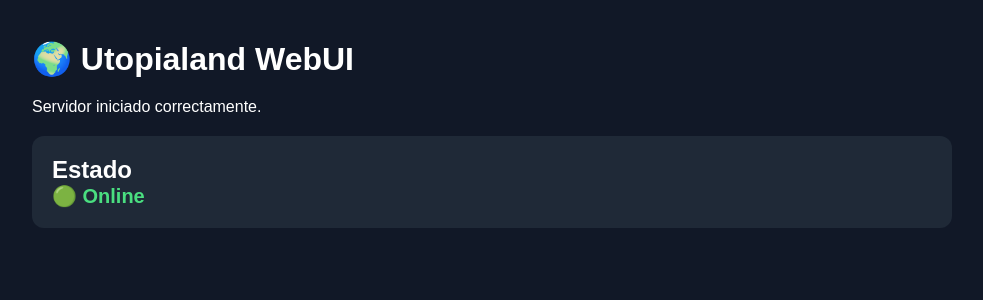
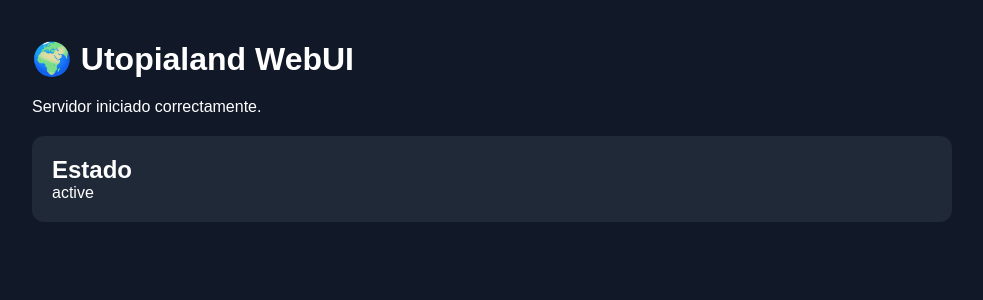
Before and after one commit to Guayarasan/utopialand-webui, a Flask app: template templates/index.html in a window 1280 px wide. Shown: the top 300 px of the page, without its empty margins (148-1131 px from the left). Run offline with Flask 3, Linux system fonts and the light colour scheme; the template is opened without the code that fills it: most values are stand-ins (such as "Sample title", 1, 10 or a date in 2020).

Commit message:
Update index.html

```diff
--- a/templates/index.html
+++ b/templates/index.html
@@ -7,19 +7,16 @@
     <link rel="stylesheet" href="{{ url_for('static', filename='style.css') }}">
 </head>
 <body>
-
 <div class="container">
     <h1>🌍 Utopialand WebUI</h1>
-
     <p>Servidor iniciado correctamente.</p>
 
     <div class="card">
         <h2>Estado</h2>
-        <span class="online">🟢 Online</span>
+        <p>{{ status }}</p>
     </div>
 </div>
 
 <script src="{{ url_for('static', filename='script.js') }}"></script>
-
 </body>
 </html>
```
